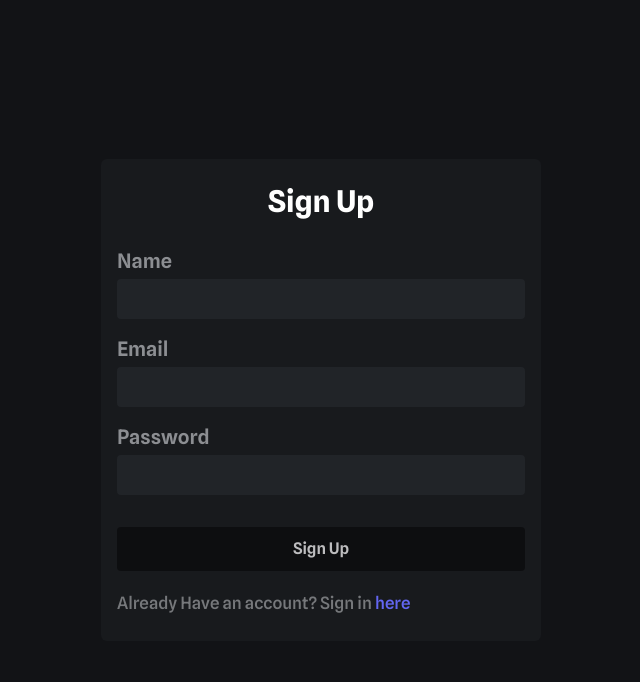
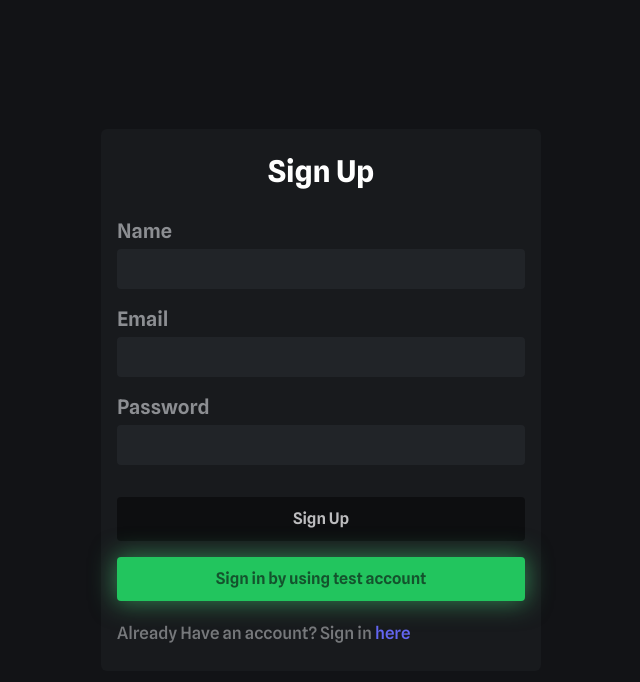
Before and after one commit to mpoweredo/react-typescript-project-management-app, a React (Vite) app: page /signup in a window 1280 px wide. Shown: the top 682 px of the page, without its empty margins (319-959 px from the left). Built offline with nearby package versions, Linux system fonts and the light colour scheme; no server answers.

Commit message:
:sparkles: Added button for signing in by test account :sparkles:

```diff
--- a/src/components/auth/LoginForm.tsx
+++ b/src/components/auth/LoginForm.tsx
@@ -1,8 +1,8 @@
-import { CircularProgress } from '@mui/material';
 import { useFormik } from 'formik';
 import { useNavigate } from 'react-router-dom';
 import * as Yup from 'yup';
 import { UserAuth } from '../../store/authContext';
+import TestAccount from './TestAccount';
 
 const classes = {
 	container: 'flex items-center justify-center h-screen px-3',
@@ -17,7 +17,7 @@ const classes = {
 };
 
 const LoginForm = () => {
-    const { loginUser, user } = UserAuth()
+    const { loginUser } = UserAuth()
 	const navigate = useNavigate()
 
 	const formik = useFormik({
@@ -73,6 +73,7 @@ const LoginForm = () => {
 						</div>
 						<button className={classes.button}>Sign in</button>
 					</form>
+					<TestAccount />
 					<p className={classes.p}>
 						Don't have account? Create new{' '}
 						<span onClick={() => {navigate('/signup')}} className='text-indigo-500 cursor-pointer'>
--- a/src/components/auth/RegisterForm.tsx
+++ b/src/components/auth/RegisterForm.tsx
@@ -2,6 +2,7 @@ import { useFormik } from 'formik';
 import { useNavigate } from 'react-router-dom';
 import * as Yup from 'yup';
 import { UserAuth } from '../../store/authContext';
+import TestAccount from './TestAccount';
 
 const classes = {
 	container: 'flex items-center justify-center h-screen px-3',
@@ -89,6 +90,7 @@ const RegisterForm = () => {
 						</div>
 						<button className={classes.button}>Sign Up</button>
 					</form>
+					<TestAccount />
 					<p className={classes.p}>
 						Already Have an account? Sign in
 						<span onClick={() => {navigate('/signin')}} className='text-indigo-500 cursor-pointer'>
--- /dev/null
+++ b/src/components/auth/TestAccount.tsx
@@ -0,0 +1,19 @@
+import { generateRandomEmail } from 'helpers/getRandomEmail';
+import { UserAuth } from 'store/authContext';
+
+const classes = 'w-full h-11 mt-4 rounded font-semibold bg-green-500 text-green-900 hover:bg-green-400';
+
+const TestAccount = () => {
+	const { registerUser } = UserAuth();
+	const loginHandler = async () => {
+		await registerUser(`${generateRandomEmail()}@test.com`, 'qwerty', 'Test');
+	};
+
+	return (
+		<button style={{ boxShadow: '0px 0px 24px 2px rgba(74,222,128,0.5)' }} className={classes} onClick={loginHandler}>
+			Sign in by using test account
+		</button>
+	);
+};
+
+export default TestAccount;
--- /dev/null
+++ b/src/helpers/getRandomEmail.ts
@@ -0,0 +1,11 @@
+const upperCase = ['A', 'B', 'C', 'D', 'E', 'F', 'G', 'H', 'I', 'J', 'K', 'L', 'M', 'N', 'O', 'P', 'Q', 'R', 'S', 'T', 'U', 'V', 'W', 'X', 'Y', 'Z', 'a', 'b', 'c', 'd', 'e', 'f', 'g', 'h', 'i', 'j', 'k', 'l', 'm', 'n', 'o', 'p', 'q', 'r', 's', 't', 'u', 'v', 'w', 'x', 'y', 'z'];
+
+const generateRandomEmail = () => {
+	let newEmail = ''
+	for (let i = 0; i < 8; i++) {
+		newEmail += upperCase[Math.round((Math.random() * upperCase.length))];
+	}
+    return newEmail
+};
+
+export { generateRandomEmail };
```
